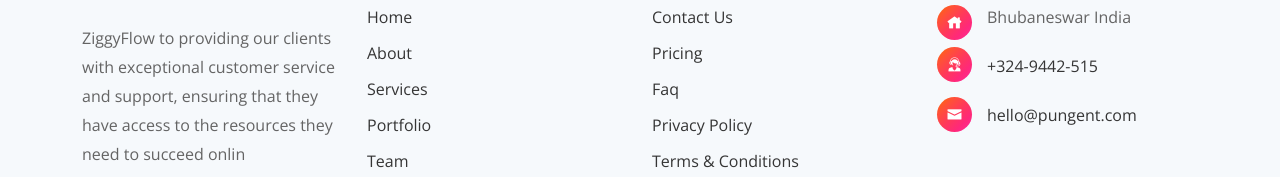
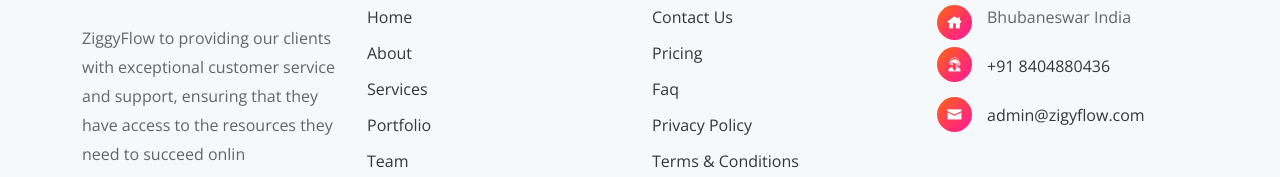
Before and after one commit to itsmedeepak/zigyflow, a Next.js app: page /faq in a window 1280 px wide. Shown: the part 2356-2533 px from the top of the page. Built offline with nearby package versions, Linux system fonts and the light colour scheme.

Commit message:
Minor Change
Minor Change in Adress and Email

```diff
--- a/components/Layouts/Footer.js
+++ b/components/Layouts/Footer.js
@@ -131,13 +131,20 @@
 
 
                                         </li>
+
+                                        <li>
+
+
+                                        </li>
                                         <li>
                                             <i className="icofont-live-support"></i>
-                                            <a href="tel:+324-9442-515">+324-9442-515</a>
+                                            <a href="tel:+324-9442-515">
+                                                 +91 8404880436
+                                                </a>
                                         </li>
                                         <li>
                                             <i className="icofont-envelope"></i>
-                                            <a href="mailto:hello@pungent.com">hello@pungent.com</a>
+                                            <a href="admin@zigyflow.com">admin@zigyflow.com</a>
                                         </li>
                                     </ul>
                                 </div>
```
